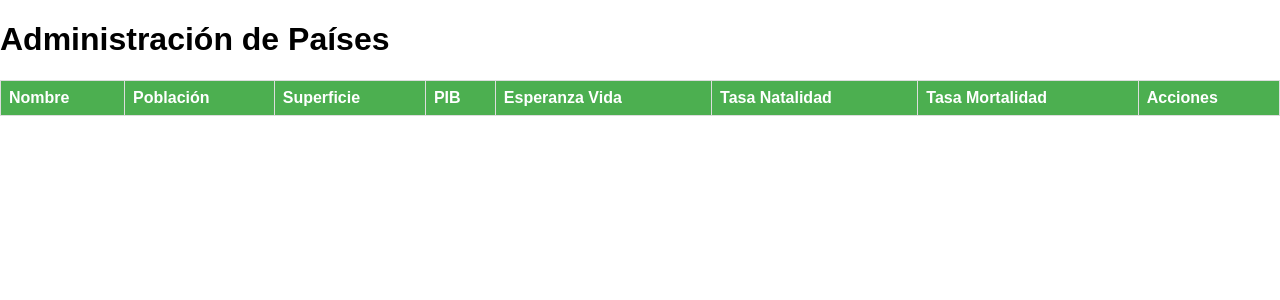
After one commit to lopezviktor/proyectoComparador, a PHP site: page /html/tablaPaisesAdmin.php in a window 1280 px wide. The commit adds this page. Shown: the top 300 px of the page. Run offline with PHP 8.4, Linux system fonts and the light colour scheme; lists and menus that the app fills with data are empty.

Commit message:
Tabla modificar datos de Países para admin
HTML, PHP, JS -> Para que el admin pueda modificar los datos de los países.

```diff
--- a/backend/controlador/GenerarJsonPaises.php
+++ b/backend/controlador/GenerarJsonPaises.php
@@ -18,7 +18,7 @@ mysqli_set_charset($conexion->getConexion(), "utf8");
 $continente = isset($_GET['continente']) ? $_GET['continente'] : '';
 
 // Define la consulta SQL base para seleccionar los datos de los países.
-$query = "SELECT nombre, bandera, FORMAT(poblacion, 0) as poblacion, FORMAT(superficie, 0) as superficie, FORMAT(PIB, 0) as PIB, FORMAT(esperanzaVida, 2) as esperanzaVida, FORMAT(tasaNatalidad, 2) as tasaNatalidad, FORMAT(tasaMortalidad, 2) as tasaMortalidad FROM paises";
+$query = "SELECT nombre, bandera, poblacion, superficie, PIB, esperanzaVida, tasaNatalidad, tasaMortalidad FROM paises";
 
 // Modifica la consulta si se ha proporcionado un continente específico.
 if (!empty($continente)) {
--- a/backend/controlador/actualizacionDatosUsuario.php
+++ b/backend/controlador/actualizacionDatosUsuario.php
@@ -23,7 +23,7 @@ $apellidos = isset($_POST['apellidos']) ? $_POST['apellidos'] : null;
 $correo = isset($_POST['correo']) ? $_POST['correo'] : null;
 $telefono = isset($_POST['telefono']) ? $_POST['telefono'] : null;
 
-// Preparar la consulta de actualización eliminando la coma antes del WHERE
+// Preparar la consulta de actualización
 $query = $conexion->getConexion()->prepare("UPDATE usuarios SET nombre = ?, apellidos = ?, correo = ?, telefono = ? WHERE nombreUsuario = ?");
 
 if (!$query) {
--- a/frontend/css/styles.css
+++ b/frontend/css/styles.css
@@ -490,3 +490,54 @@ footer p { /* Esto es para el texto de derehos reservados*/
     width: 80px;
     height: 70px;
 }
+
+/*ESTILOS DE TABLA DE ADMINISTRADOR PARA EDITAR PAISES*/
+#tablaPaises {
+    width: 100%; /* Ocupar el ancho completo del contenedor */
+    border-collapse: collapse; /* Eliminar el espacio entre las celdas */
+    margin-top: 20px; /* Espacio superior para separar de otros elementos */
+}
+
+/* Estilos para las celdas y cabeceras */
+#tablaPaises th, #tablaPaises td {
+    border: 1px solid #ddd; /* Borde sutil para las celdas */
+    padding: 8px; /* Espaciado interno en las celdas */
+    text-align: left; /* Alineación del texto a la izquierda */
+}
+
+/* Fondo para las cabeceras de la tabla */
+#tablaPaises thead th {
+    background-color: #4CAF50; /* Color de fondo verde */
+    color: white; /* Texto en color blanco */
+}
+
+/* Estilos para los botones dentro de la tabla */
+#tablaPaises button {
+    padding: 5px 10px; /* Espaciado interno para el botón */
+    background-color: #b5b4b4; /* Color de fondo gris claro */
+    border: none; /* Sin bordes */
+    cursor: pointer; /* Cursor en forma de mano al pasar el ratón */
+    transition: background-color 0.3s; /* Transición suave del color de fondo */
+}
+
+#tablaPaises button:hover {
+    background-color: #010b65; /* Cambiar color de fondo al pasar el ratón */
+}
+
+/* Estilos para los inputs dentro de la tabla para editar datos */
+#tablaPaises input[type="text"],
+#tablaPaises input[type="number"] {
+    width: 100%; /* Ajustar el ancho al de la celda */
+    border: 1px solid #ccc; /* Borde sutil */
+    padding: 5px; /* Espaciado interno */
+    box-sizing: border-box; /* El padding y border se incluyen en el ancho */
+}
+
+/* Zebra striping para las filas */
+#tablaPaises tbody tr:nth-child(odd) {
+    background-color: #f9f9f9; /* Color de fondo para filas impares */
+}
+
+#tablaPaises tbody tr:hover {
+    background-color: #888888; /* Color de fondo al pasar el ratón */
+}
--- /dev/null
+++ b/frontend/html/tablaPaisesAdmin.php
@@ -0,0 +1,30 @@
+<!DOCTYPE html>
+<html lang="es">
+<head>
+    <meta charset="UTF-8">
+    <title>Panel de Administración - Países</title>
+    <link rel="stylesheet" href="path_to_your_css.css">
+    <script src="../js/administrarPaisesAdmin.js"></script>
+    <link rel="stylesheet" href="../css/styles.css">
+</head>
+<body>
+    <h1>Administración de Países</h1>
+    <table id="tablaPaises">
+        <thead>
+            <tr>
+                <th>Nombre</th>
+                <th>Población</th>
+                <th>Superficie</th>
+                <th>PIB</th>
+                <th>Esperanza Vida</th>
+                <th>Tasa Natalidad</th>
+                <th>Tasa Mortalidad</th>
+                <th>Acciones</th>
+            </tr>
+        </thead>
+        <tbody>
+            <!-- Los datos se llenarán desde el backend -->
+        </tbody>
+    </table>
+</body>
+</html>
--- /dev/null
+++ b/frontend/js/administrarPaisesAdmin.js
@@ -0,0 +1,66 @@
+// Escuchar cuando el contenido del DOM esté completamente cargado.
+document.addEventListener('DOMContentLoaded', function() {
+    // Llamar a la función que carga los datos de los países.
+    fetchDatos();
+    // Definición de la función para obtener y mostrar los datos de los países.
+    function fetchDatos() {
+        // Hacer una solicitud fetch al servidor para obtener los datos de los países en formato JSON.
+        fetch("../../backend/controlador/GenerarJsonPaises.php")
+        .then(response => response.json())  // Convertir la respuesta del servidor de formato JSON a un objeto JavaScript.
+        .then(data => {
+            // Obtener el cuerpo de la tabla para insertar los datos de los países.
+            const tabla = document.getElementById('tablaPaises').getElementsByTagName('tbody')[0];
+            tabla.innerHTML = '';  // Limpiar la tabla antes de añadir nuevos datos.
+
+            // Iterar sobre cada país recibido y agregarlo a la tabla.
+            data.forEach(pais => {
+                let fila = tabla.insertRow(); // Crear una nueva fila en la tabla.
+                // Configurar el HTML interno de la fila con celdas que incluyen inputs para permitir la edición de los datos del país.
+                fila.innerHTML = `
+                <td><input type="text" value="${pais.nombre}"/></td>
+                <td><input type="number" value="${pais.poblacion}"/></td>
+                <td><input type="number" value="${pais.superficie}"/></td>
+                <td><input type="number" value="${pais.PIB}"/></td>
+                <td><input type="number" value="${pais.esperanzaVida}"/></td>
+                <td><input type="number" value="${pais.tasaNatalidad}"/></td>
+                <td><input type="number" value="${pais.tasaMortalidad}"/></td>
+                <td><button onclick="editarPais(this, '${pais.nombre}')">Guardar</button></td>
+                `;
+            });
+        })
+        .catch(error => console.error('Error loading the countries:', error)); // Capturar y registrar errores si la solicitud falla.
+    }
+});
+
+// Función para editar un país específico.
+function editarPais(button, nombre) {
+    const fila = button.parentNode.parentNode; // Obtener la fila de la tabla que contiene el botón que fue presionado.
+    const inputs = fila.querySelectorAll('input'); // Obtener todos los inputs dentro de la fila para leer los valores modificados.
+
+    // Preparar un objeto con los datos actualizados del país.
+    const data = {
+        nombre: nombre,
+        nuevoNombre: inputs[0].value,
+        poblacion: inputs[1].value,
+        superficie: inputs[2].value,
+        PIB: inputs[3].value,
+        esperanzaVida: inputs[4].value,
+        tasaNatalidad: inputs[5].value,
+        tasaMortalidad: inputs[6].value
+    };
+
+    // Hacer una solicitud POST al servidor para actualizar los datos del país.
+    fetch("../../backend/controlador/actualizarDatosPaises.php", {
+        method: 'POST',
+        headers: {
+            'Content-Type': 'application/json'
+        },
+        body: JSON.stringify(data)  // Convertir el objeto de datos a una cadena JSON.
+    })
+    .then(response => response.json())  // Convertir la respuesta a JSON.
+    .then(result => {
+        // Mostrar un mensaje de éxito o error dependiendo del resultado de la actualización.
+        alert(result.success || result.error);
+    })
+    .catch(error => console.log('Error', error)); // Capturar y registrar errores de la solicitud.
+}
```
Also changed, not shown: backend/controlador/actualizarDatosPaises.php (added, +64 -0 lines), frontend/includes/nav.php (+8 -10 lines), frontend/includes/navSinBuscador.php (+8 -10 lines).
